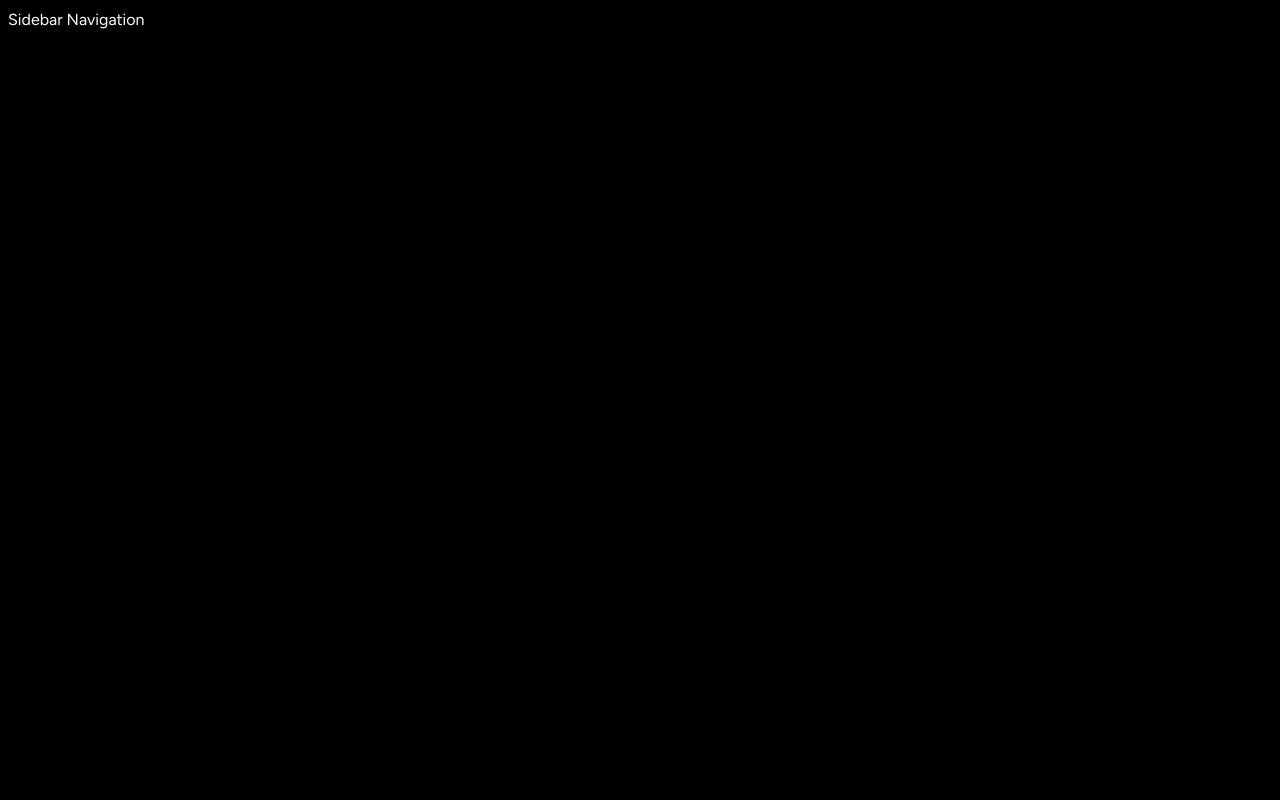
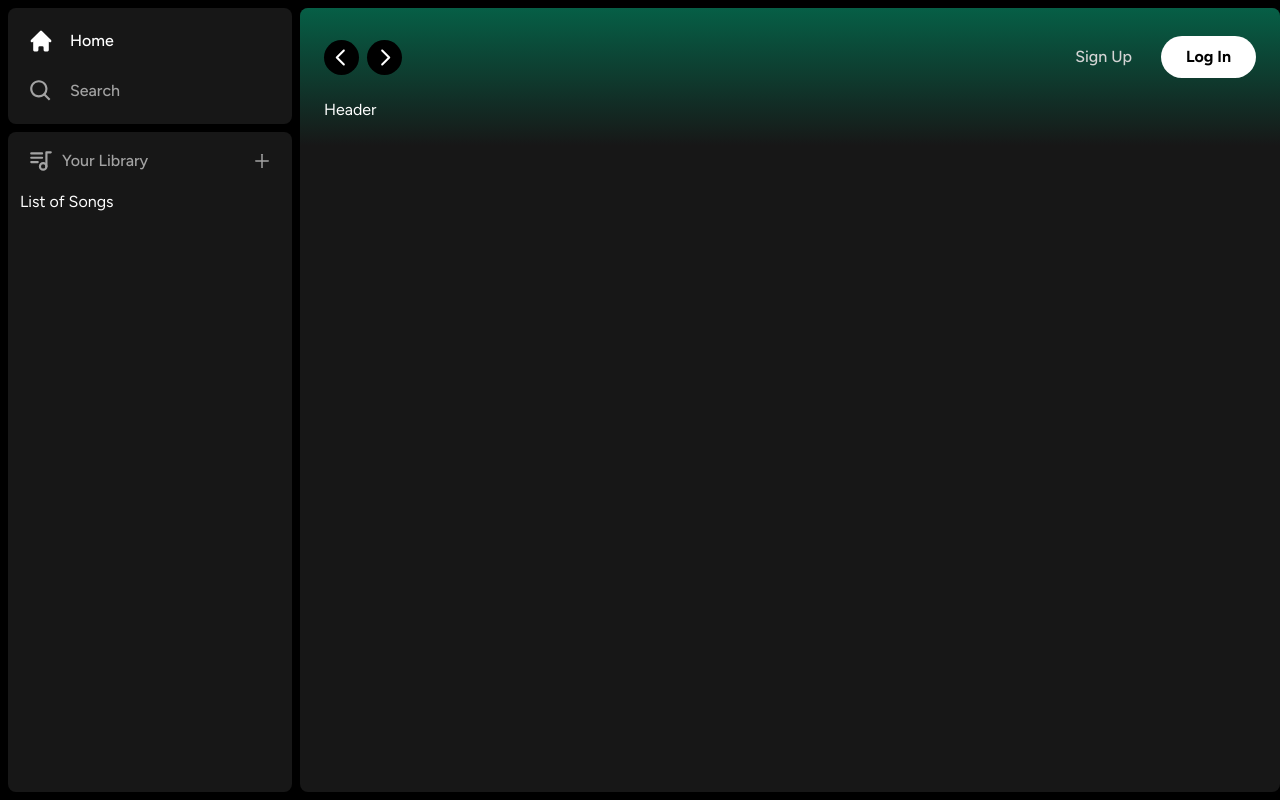
Before and after one commit to JoeMBH/spotify-clone, a Next.js app: page / in a window 1280 px wide. Built offline with nearby package versions, Linux system fonts and the light colour scheme.

Commit message:
navbar buttons

```diff
--- a/app/(site)/page.tsx
+++ b/app/(site)/page.tsx
@@ -1,7 +1,18 @@
+import Header from "@/components/Header";
+
 export default function Home() {
   return (
-  <div className="text-green-500">
-    Main Content
+    <div
+      className="
+      bg-neutral-900
+      rounded-lg
+      h-full
+      w-full
+      overflow-hidden
+      overflow-y-auto
+      "
+    >
+      <Header>Header</Header>
     </div>
   );
 }
--- a/components/Box.tsx
+++ b/components/Box.tsx
@@ -1,8 +1,23 @@
+import { twMerge } from "tailwind-merge";
+
 interface BoxProps {
   children: React.ReactNode;
   className?: string;
 }
 const Box: React.FC<BoxProps> = ({ children, className }) => {
-  return <div>{children}</div>;
+  return (
+    <div
+      className={twMerge(`
+        bg-neutral-900
+        rounded-lg
+        h-fit
+        w-full
+      `,
+        className
+      )}
+    >
+      {children}
+    </div>
+  );
 };
 export default Box;
--- /dev/null
+++ b/components/Button.tsx
@@ -0,0 +1,43 @@
+import { forwardRef } from "react";
+
+import { twMerge } from "tailwind-merge";
+
+// Special React Inteface for Button
+interface ButtonProps extends React.ButtonHTMLAttributes<HTMLButtonElement> {}
+
+const Button = forwardRef<HTMLButtonElement, ButtonProps>(
+  ({ className, children, disabled, type = "button", ...props }, ref) => {
+    return (
+      <button
+        type={type}
+        className={twMerge(
+          `
+          w-full
+          rounded-full
+          bg-green-500
+          border
+          border-transparent
+          px-3
+          py-3
+          disabled:cursor-not-allowed
+          disabled:opacity-50
+          text-black
+          font-bold
+          hover:opacity-75
+          transition
+        `,
+          className
+        )}
+        disabled={disabled}
+        ref={ref}
+        {...props}
+      >
+        {children}
+      </button>
+    );
+  }
+);
+
+Button.displayName = "Button";
+
+export default Button;
--- /dev/null
+++ b/components/Header.tsx
@@ -0,0 +1,157 @@
+"use client";
+
+import { useRouter } from "next/navigation";
+
+import { twMerge } from "tailwind-merge";
+
+import { RxCaretLeft, RxCaretRight } from "react-icons/rx";
+import { HiHome } from "react-icons/hi";
+import { BiSearch } from "react-icons/bi";
+
+import Button from "./Button";
+
+interface HeaderProps {
+  children: React.ReactNode;
+  className?: string;
+}
+
+const Header: React.FC<HeaderProps> = ({ children, className }) => {
+  const router = useRouter();
+
+  const handleLogout = () => {
+    // Handle Logout
+  };
+
+  return (
+    <div
+      className={twMerge(
+        `
+        h-fit
+        bg-gradient-to-b
+        from-emerald-800
+        p-6
+    `,
+        className
+      )}
+    >
+      <div
+        className="
+            w-full
+            mb-4
+            flex
+            items-center
+            justify-between
+        "
+      >
+        <div
+          className="
+                hidden
+                md:flex
+                gap-x-2
+                items-center
+            "
+        >
+          <button
+            onClick={() => router.back()}
+            className="
+                rounded-full
+                bg-black
+                flex
+                items-center
+                justify-center
+                hover:opacity-75
+                transition
+            "
+          >
+            <RxCaretLeft className="text-white" size={35} />
+          </button>
+          <button
+            onClick={() => router.forward()}
+            className="
+                rounded-full
+                bg-black
+                flex
+                items-center
+                justify-center
+                hover:opacity-75
+                transition
+            "
+          >
+            <RxCaretRight className="text-white" size={35} />
+          </button>
+        </div>
+
+        <div className="flex md:hidden gap-x-2 items-center">
+          <button
+            className="
+                rounded-full
+                p-2
+                bg-white
+                flex
+                items-center
+                justify-center
+                hover:opacity-75
+                transition
+            "
+          >
+            <HiHome className="text-black" size={20} />
+          </button>
+
+          <button
+            className="
+                rounded-full
+                p-2
+                bg-white
+                flex
+                items-center
+                justify-center
+                hover:opacity-75
+                transition
+            "
+          >
+            <BiSearch className="text-black" size={20} />
+          </button>
+        </div>
+
+        <div
+          className="
+              flex
+              justify-between
+              items-center
+              gap-x-4
+            "
+        >
+          <>
+            <div>
+              <Button
+                onClick={() => {}}
+                className="
+                    bg-transparent
+                    text-neutral-300
+                    font-medium
+                "
+              >
+                Sign Up
+              </Button>
+            </div>
+
+            <div>
+              <Button
+                onClick={() => {}}
+                className="
+                    bg-white
+                    px-6
+                    py-2
+                "
+              >
+                Log In
+              </Button>
+            </div>
+          </>
+        </div>
+      </div>
+      {children}
+    </div>
+  );
+};
+export default Header;
--- /dev/null
+++ b/components/Library.tsx
@@ -0,0 +1,67 @@
+"use client";
+
+import { TbPlaylist } from "react-icons/tb";
+import { AiOutlinePlus } from "react-icons/ai";
+
+const Library = () => {
+  const onClick = () => {
+    // Handle Upload
+  };
+
+  return (
+    <div className="flex flex-col">
+      <div
+        className="
+          flex
+          items-center
+          justify-between
+          px-5
+          pt-4
+        "
+      >
+        <div
+          className="
+          inline-flex
+          items-center
+          gap-x-2
+          "
+        >
+          <TbPlaylist className="text-neutral-400" size={26} />
+          <p
+            className="
+              text-neutral-400
+              font-medium
+              text-md
+            "
+          >
+            Your Library
+          </p>
+        </div>
+
+        <AiOutlinePlus
+          onClick={onClick}
+          size={20}
+          className="
+            text-neutral-400
+            cursor-pointer
+            hover:text-white
+            transition
+          "
+        />
+      </div>
+
+      <div
+        className="
+          flex
+          flex-col
+          gapy-2
+          mt-4
+          px-3
+        "
+      >
+        List of Songs
+      </div>
+    </div>
+  );
+};
+export default Library;
--- a/components/Sidebar.tsx
+++ b/components/Sidebar.tsx
@@ -7,6 +7,8 @@ import { HiHome } from "react-icons/hi";
 import { BiSearch } from "react-icons/bi";
 
 import Box from "./Box";
+import SidebarItem from "./SidebarItem";
+import Library from "./Library";
 
 interface SidebarProps {
   children: React.ReactNode;
@@ -47,8 +49,28 @@ const Sidebar: React.FC<SidebarProps> = ({ children }) => {
           p-2
         "
       >
-        <Box>Sidebar Navigation</Box>
+        <Box>
+          <div
+            className="
+              flex
+              flex-col
+              gap-y-4
+              px-5
+              py-4
+            "
+          >
+            {routes.map((item) => (
+              <SidebarItem key={item.label} {...item} />
+            ))}
+          </div>
+        </Box>
+
+        <Box className="overflow-y-auto h-full">
+          <Library />
+        </Box>
       </div>
+
+      <main className="h-full flex-1 overflow-y-auto py-2">{children}</main>
     </div>
   );
 };
--- /dev/null
+++ b/components/SidebarItem.tsx
@@ -0,0 +1,47 @@
+import Link from "next/link";
+
+import { IconType } from "react-icons";
+
+import { twMerge } from "tailwind-merge";
+
+interface SidebarItemProps {
+  icon: IconType;
+  label: string;
+  active?: boolean;
+  href: string;
+}
+
+const SidebarItem: React.FC<SidebarItemProps> = ({
+  icon: Icon,
+  label,
+  active,
+  href,
+}) => {
+  return (
+    <Link
+      href={href}
+      className={twMerge(
+        `
+      flex
+      flex-row
+      h-auto
+      items-center
+      w-full
+      gap-x-4
+      text-md
+      font-medium
+      cursor-pointer
+      hover:text-white
+      transition
+      text-neutral-400
+      py-1
+    `,
+        active && "text-white"
+      )}
+    >
+      <Icon size={26} />
+      <p className="truncate w-100">{label}</p>
+    </Link>
+  );
+};
+export default SidebarItem;
```
